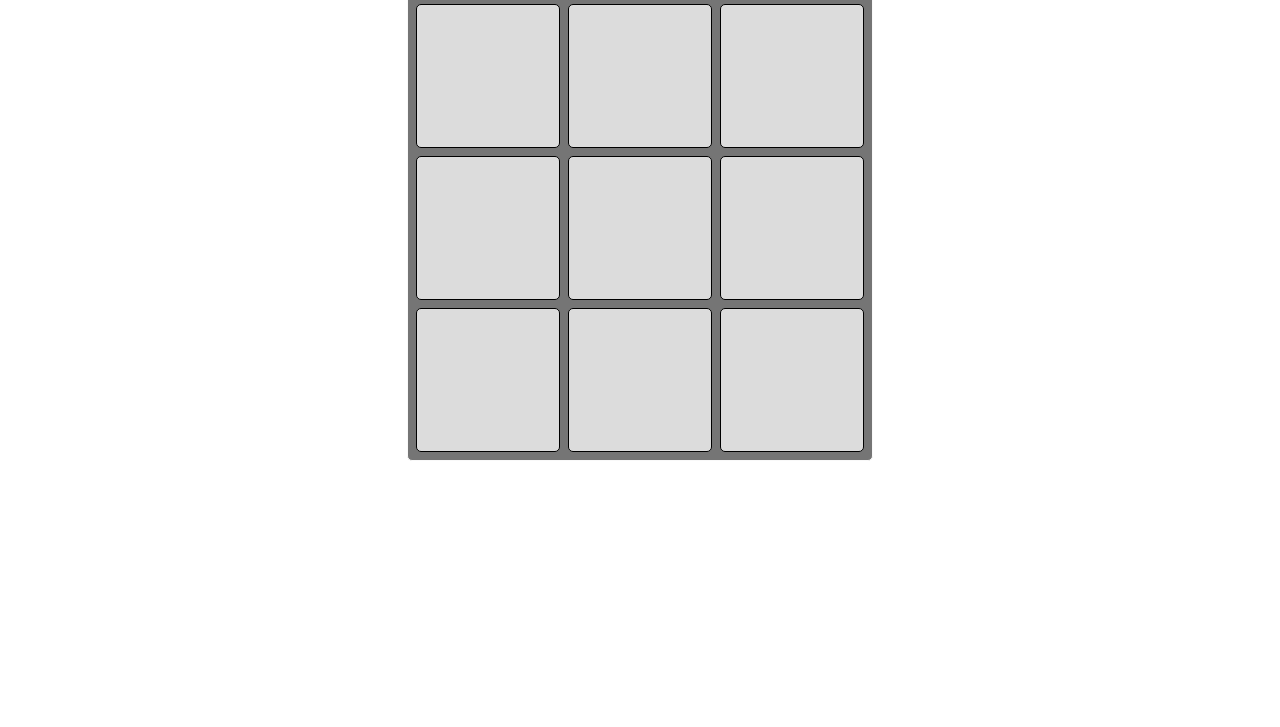
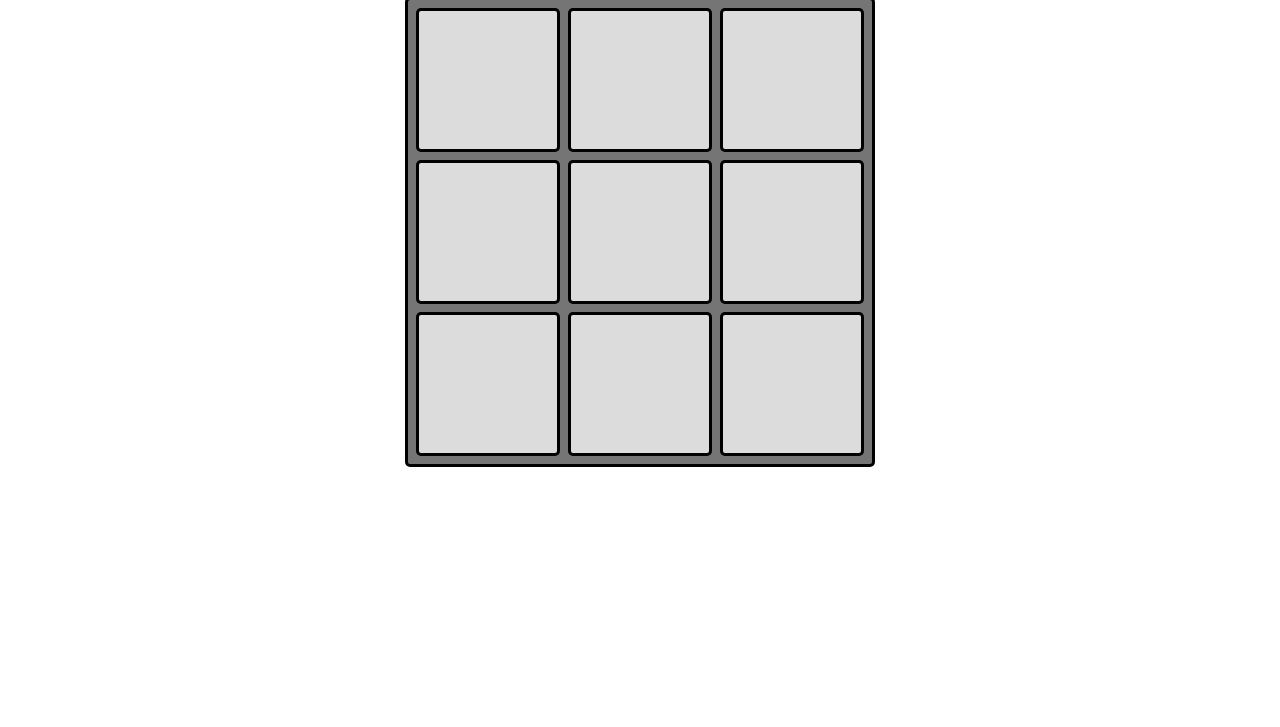
Before and after one commit to EmptyXNothing/XO, a website built with webpack: page index.html in a window 1280 px wide. Shown: the part 73-800 px from the top of the page. Built offline with nearby package versions, Linux system fonts and the light colour scheme.

Commit message:
add style for square

```diff
--- a/src/style.css
+++ b/src/style.css
@@ -1,6 +1,10 @@
+@import url('https://fonts.googleapis.com/css2?family=Fredoka:wght@300..700&family=Roboto:ital,wght@0,100;0,300;0,400;0,500;0,700;0,900;1,100;1,300;1,400;1,500;1,700;1,900&display=swap');
+
 *{
-   margin: 0;
-   padding: 0;
+    font-family: "Roboto", serif;
+    font-weight: 700;
+    margin: 0;
+    padding: 0;
 }
 
 .part-logo{
@@ -43,7 +47,7 @@ main{
     min-height: 35vw;
     gap: 0.5em;
     padding: 0.5em;
-    border: 1px solid rgb(249, 249, 249);
+    border: 3px solid rgb(0, 0, 0);
     border-radius: 5px;
     grid-template-columns: repeat(3, 1fr);
     grid-template-rows: repeat(3, 1fr);
@@ -53,7 +57,7 @@ main{
 .square{
     border-radius: 5px;
     background: rgb(220, 220, 220);
-    border: 1px solid black;
+    border: 3px solid black;
     display: flex;
     justify-content: center;
     align-items: center;
```
